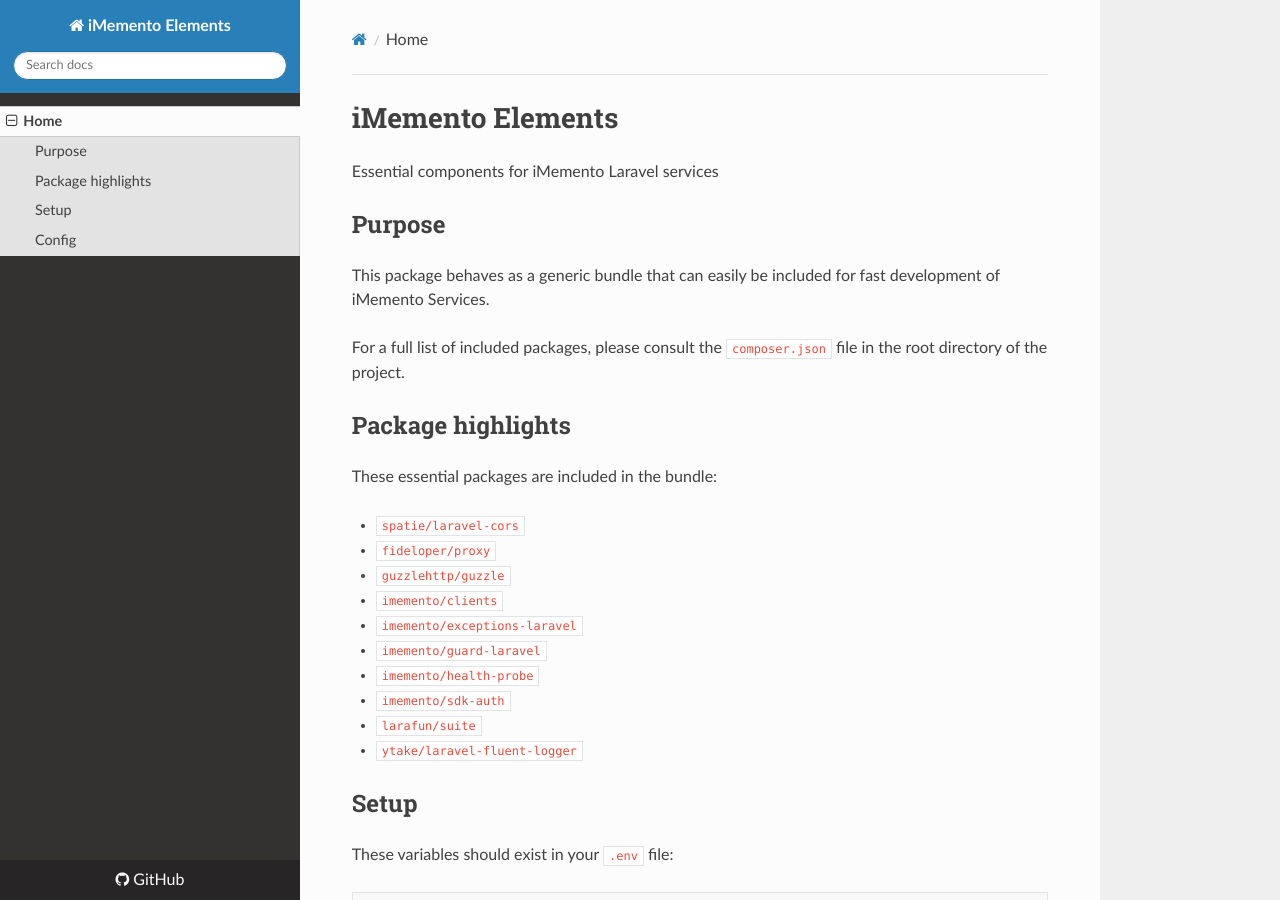
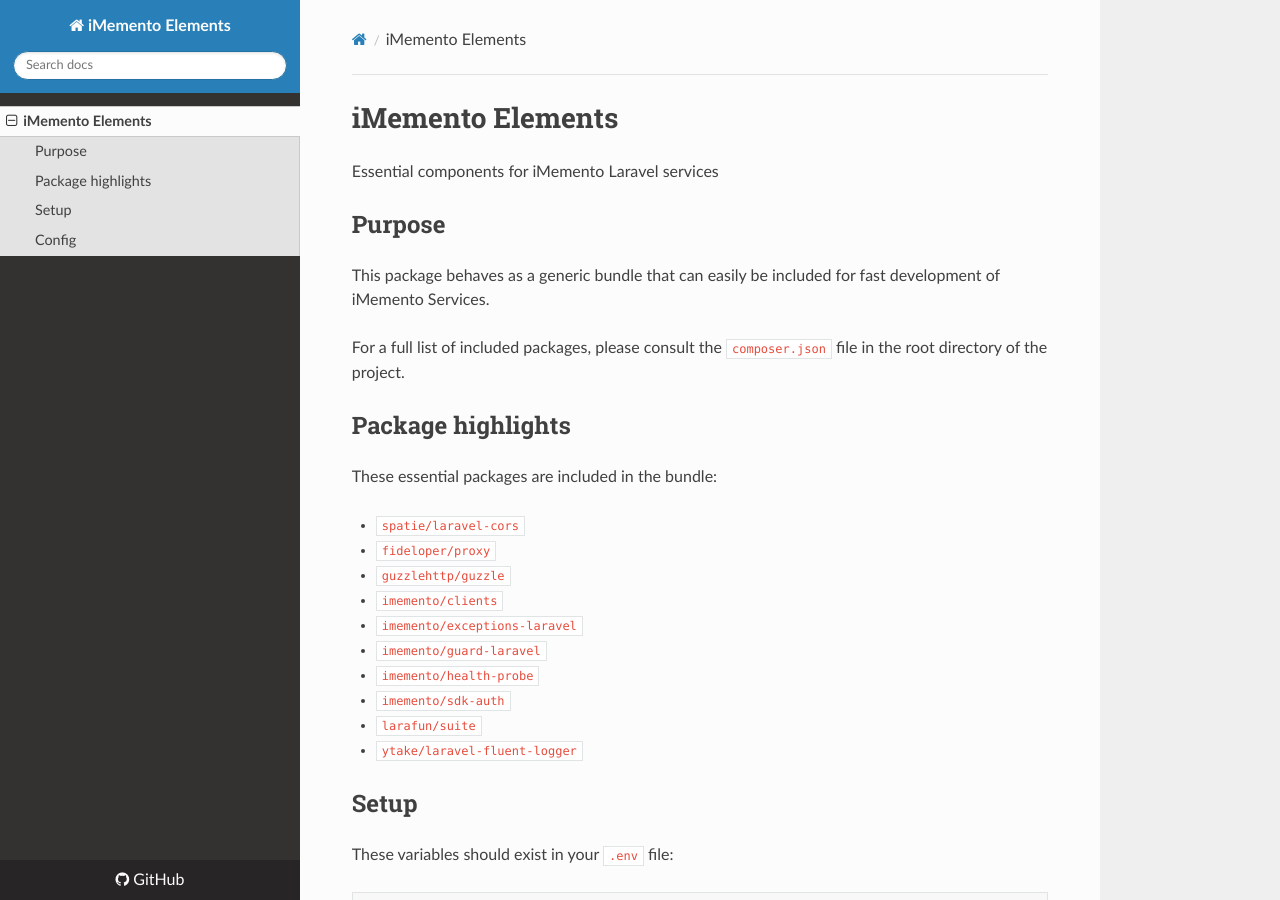
Before and after one commit to mementohub/elements, an MkDocs documentation site: the page built from docs/index.md, in a window 1280 px wide and 900 px high. Built offline with MkDocs 1.6.1, drawn with Linux system fonts in a browser that asks for light colours; nearby versions of some CDN libraries; part of the change alters nothing that is shown.

Commit message:
removed docs navigation key

```diff
--- a/mkdocs.yml
+++ b/mkdocs.yml
@@ -9,10 +9,6 @@ edit_uri: ""
 theme:
     name: readthedocs
 
-nav:
-    - Home: 'index.md'
-
-
 copyright: Copyright &copy; 2019 <a href="https://github.com/mementohub">iMemento</a>.
 
 plugins:
```
